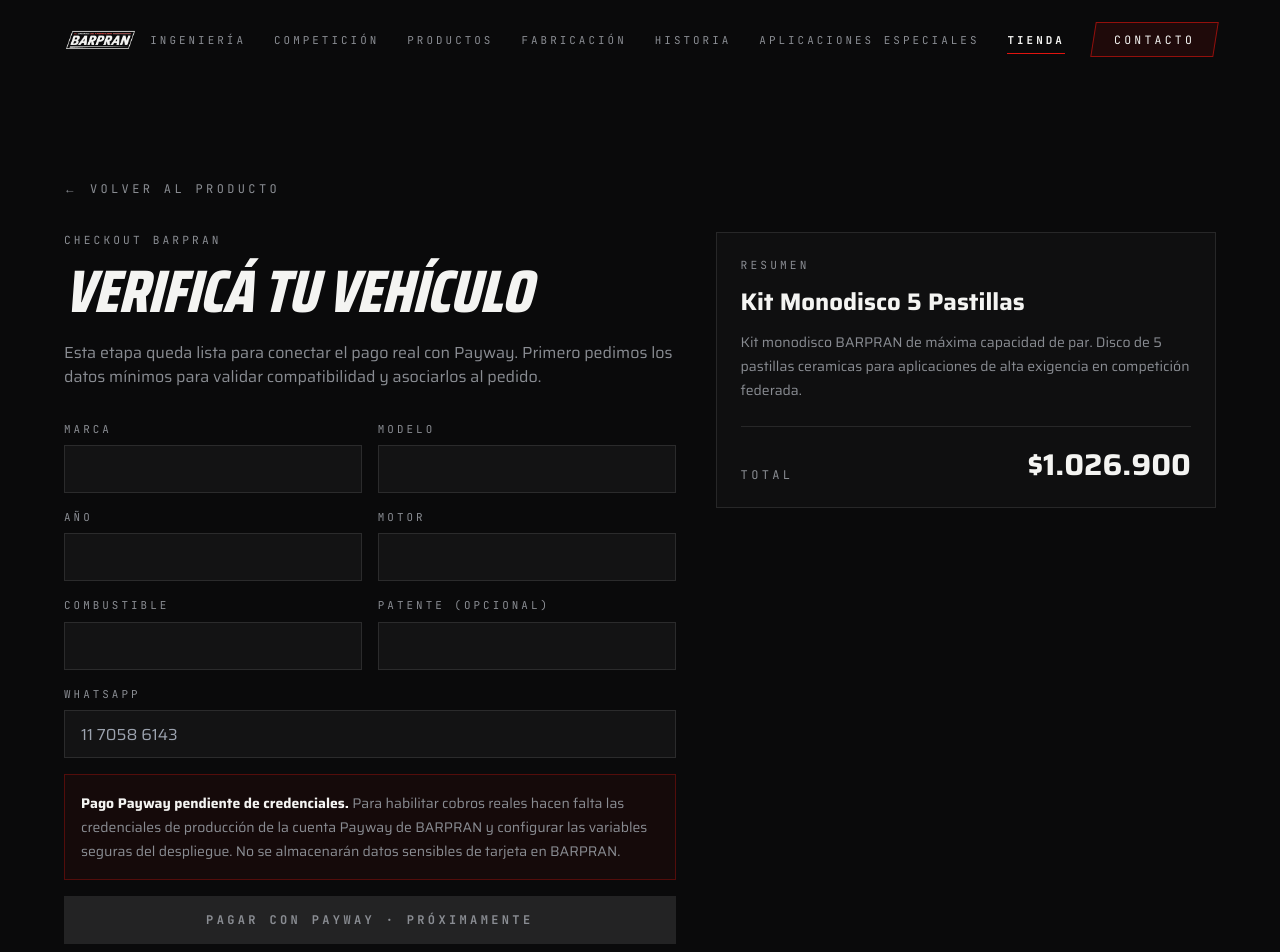
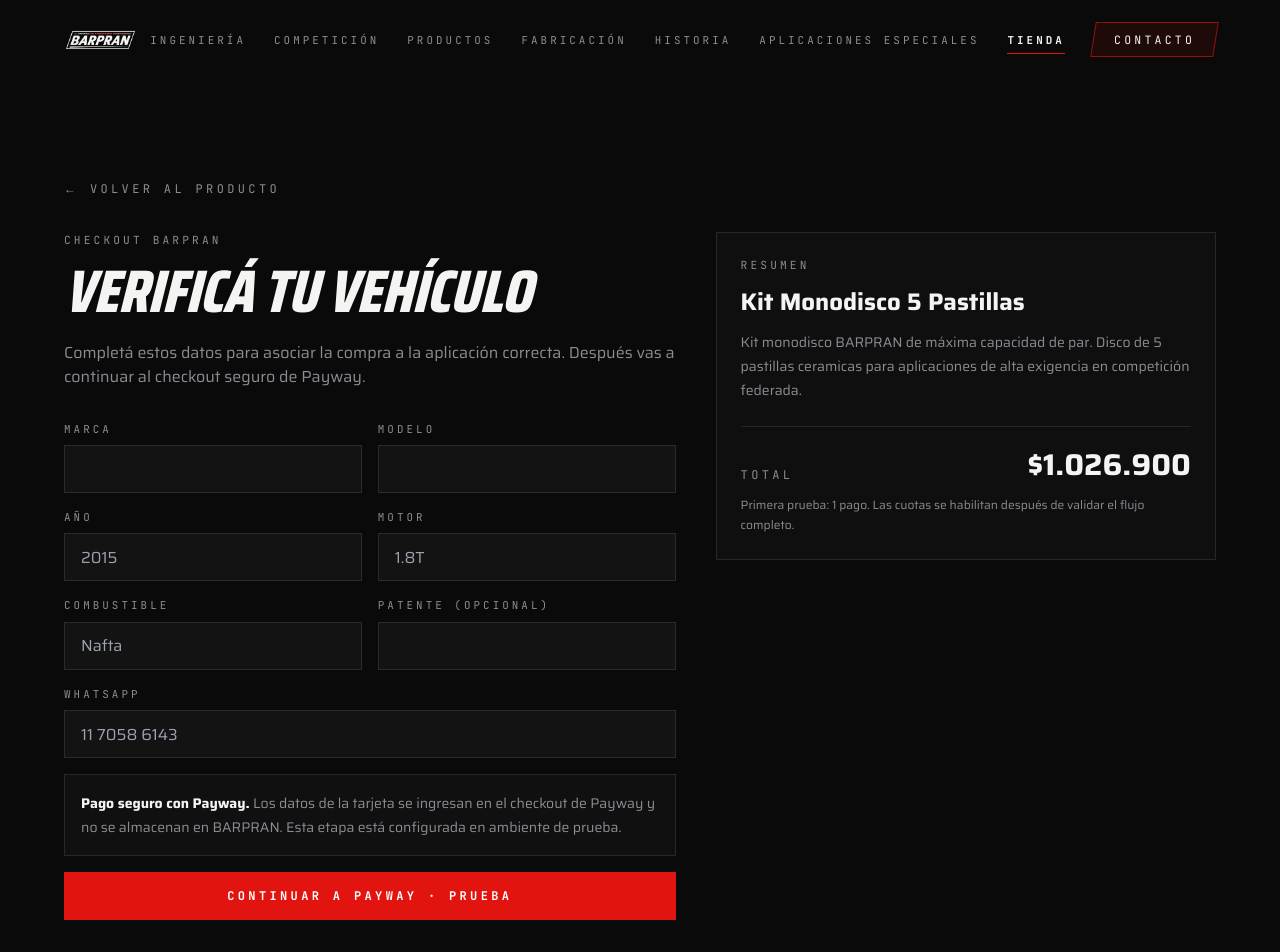
Before and after one commit to barpranembragues/barpran-website, a Next.js app: page /tienda/checkout in a window 1280 px wide. Shown: the top 952 px of the page. Built offline with nearby package versions, Linux system fonts and the light colour scheme.

Commit message:
Conectar checkout visual con Payway sandbox

```diff
--- a/src/app/tienda/checkout/page.tsx
+++ b/src/app/tienda/checkout/page.tsx
@@ -2,17 +2,30 @@
 import { SHOP_PRODUCTS } from "@/lib/content";
 
 type CheckoutPageProps = {
-  searchParams: Promise<{ producto?: string }>;
+  searchParams: Promise<{
+    producto?: string;
+    error?: string;
+    cancelado?: string;
+  }>;
+};
+
+const errorMessages: Record<string, string> = {
+  datos: "Completá los datos obligatorios del vehículo y tu WhatsApp para continuar.",
+  config: "La integración de Payway todavía no está disponible en este entorno.",
+  payway: "Payway no pudo iniciar el checkout. Probá nuevamente en unos minutos.",
 };
 
 export default async function CheckoutPage({ searchParams }: CheckoutPageProps) {
-  const { producto } = await searchParams;
+  const { producto, error, cancelado } = await searchParams;
   const selected = SHOP_PRODUCTS.find((item) => item.id === producto) ?? SHOP_PRODUCTS[0];
 
   return (
     <div className="min-h-screen bg-carbon pt-24 text-bone md:pt-28">
       <section className="frame py-10 md:py-16">
-        <Link href={`/tienda/${selected.id}`} className="font-mono text-xs uppercase tracking-mega text-ash hover:text-bone">
+        <Link
+          href={`/tienda/${selected.id}`}
+          className="font-mono text-xs uppercase tracking-mega text-ash hover:text-bone"
+        >
           ← Volver al producto
         </Link>
 
@@ -21,41 +34,107 @@
             <p className="tech-label">Checkout BARPRAN</p>
             <h1 className="display mt-3 text-5xl md:text-6xl">Verificá tu vehículo</h1>
             <p className="mt-5 max-w-2xl text-ash">
-              Esta etapa queda lista para conectar el pago real con Payway. Primero pedimos los datos mínimos para validar compatibilidad y asociarlos al pedido.
+              Completá estos datos para asociar la compra a la aplicación correcta. Después vas a continuar al checkout seguro de Payway.
             </p>
 
-            <form className="mt-8 grid gap-4 sm:grid-cols-2">
-              {["Marca", "Modelo", "Año", "Motor", "Combustible", "Patente (opcional)"].map((label) => (
-                <label key={label} className="grid gap-2">
-                  <span className="font-mono text-[0.68rem] uppercase tracking-mega text-ash">{label}</span>
-                  <input
-                    type="text"
-                    name={label.toLowerCase().replaceAll(" ", "-")}
-                    className="h-12 border border-white/10 bg-white/[0.035] px-4 text-bone outline-none transition-colors focus:border-barpran"
-                  />
-                </label>
-              ))}
+            {(error || cancelado) && (
+              <div className="mt-6 border border-barpran/40 bg-barpran/10 p-4 text-sm leading-6 text-bone">
+                {cancelado
+                  ? "El pago fue cancelado. No se realizó ningún cobro y podés intentarlo nuevamente."
+                  : errorMessages[error ?? ""] ?? "No pudimos iniciar el pago. Intentá nuevamente."}
+              </div>
+            )}
+
+            <form action="/api/payway/checkout" method="POST" className="mt-8 grid gap-4 sm:grid-cols-2">
+              <input type="hidden" name="producto" value={selected.id} />
+
+              <label className="grid gap-2">
+                <span className="font-mono text-[0.68rem] uppercase tracking-mega text-ash">Marca</span>
+                <input
+                  required
+                  type="text"
+                  name="marca"
+                  autoComplete="off"
+                  className="h-12 border border-white/10 bg-white/[0.035] px-4 text-bone outline-none transition-colors focus:border-barpran"
+                />
+              </label>
+
+              <label className="grid gap-2">
+                <span className="font-mono text-[0.68rem] uppercase tracking-mega text-ash">Modelo</span>
+                <input
+                  required
+                  type="text"
+                  name="modelo"
+                  autoComplete="off"
+                  className="h-12 border border-white/10 bg-white/[0.035] px-4 text-bone outline-none transition-colors focus:border-barpran"
+                />
+              </label>
+
+              <label className="grid gap-2">
+                <span className="font-mono text-[0.68rem] uppercase tracking-mega text-ash">Año</span>
+                <input
+                  required
+                  type="text"
+                  inputMode="numeric"
+                  name="anio"
+                  placeholder="2015"
+                  className="h-12 border border-white/10 bg-white/[0.035] px-4 text-bone outline-none transition-colors focus:border-barpran"
+                />
+              </label>
+
+              <label className="grid gap-2">
+                <span className="font-mono text-[0.68rem] uppercase tracking-mega text-ash">Motor</span>
+                <input
+                  required
+                  type="text"
+                  name="motor"
+                  placeholder="1.8T"
+                  className="h-12 border border-white/10 bg-white/[0.035] px-4 text-bone outline-none transition-colors focus:border-barpran"
+                />
+              </label>
+
+              <label className="grid gap-2">
+                <span className="font-mono text-[0.68rem] uppercase tracking-mega text-ash">Combustible</span>
+                <input
+                  required
+                  type="text"
+                  name="combustible"
+                  placeholder="Nafta"
+                  className="h-12 border border-white/10 bg-white/[0.035] px-4 text-bone outline-none transition-colors focus:border-barpran"
+                />
+              </label>
+
+              <label className="grid gap-2">
+                <span className="font-mono text-[0.68rem] uppercase tracking-mega text-ash">Patente (opcional)</span>
+                <input
+                  type="text"
+                  name="patente"
+                  autoComplete="off"
+                  className="h-12 border border-white/10 bg-white/[0.035] px-4 uppercase text-bone outline-none transition-colors focus:border-barpran"
+                />
+              </label>
 
               <label className="grid gap-2 sm:col-span-2">
                 <span className="font-mono text-[0.68rem] uppercase tracking-mega text-ash">WhatsApp</span>
                 <input
+                  required
                   type="tel"
                   name="whatsapp"
                   placeholder="11 7058 6143"
+                  autoComplete="tel"
                   className="h-12 border border-white/10 bg-white/[0.035] px-4 text-bone outline-none transition-colors focus:border-barpran"
                 />
               </label>
 
-              <div className="sm:col-span-2 border border-barpran/30 bg-barpran/5 p-4 text-sm leading-6 text-ash">
-                <strong className="text-bone">Pago Payway pendiente de credenciales.</strong> Para habilitar cobros reales hacen falta las credenciales de producción de la cuenta Payway de BARPRAN y configurar las variables seguras del despliegue. No se almacenarán datos sensibles de tarjeta en BARPRAN.
+              <div className="sm:col-span-2 border border-white/10 bg-white/[0.025] p-4 text-sm leading-6 text-ash">
+                <strong className="text-bone">Pago seguro con Payway.</strong> Los datos de la tarjeta se ingresan en el checkout de Payway y no se almacenan en BARPRAN. Esta etapa está configurada en ambiente de prueba.
               </div>
 
               <button
-                type="button"
-                disabled
-                className="sm:col-span-2 cursor-not-allowed bg-white/10 px-5 py-4 font-mono text-xs font-bold uppercase tracking-mega text-ash"
+                type="submit"
+                className="sm:col-span-2 bg-barpran px-5 py-4 font-mono text-xs font-bold uppercase tracking-mega text-white transition-opacity hover:opacity-90"
               >
-                Pagar con Payway · próximamente
+                Continuar a Payway · prueba
               </button>
             </form>
           </div>
@@ -69,6 +148,7 @@
                 <span className="font-mono text-xs uppercase tracking-mega text-ash">Total</span>
                 <strong className="text-3xl">{selected.precio}</strong>
               </div>
+              <p className="mt-3 text-xs leading-5 text-ash">Primera prueba: 1 pago. Las cuotas se habilitan después de validar el flujo completo.</p>
             </div>
           </aside>
         </div>
```
